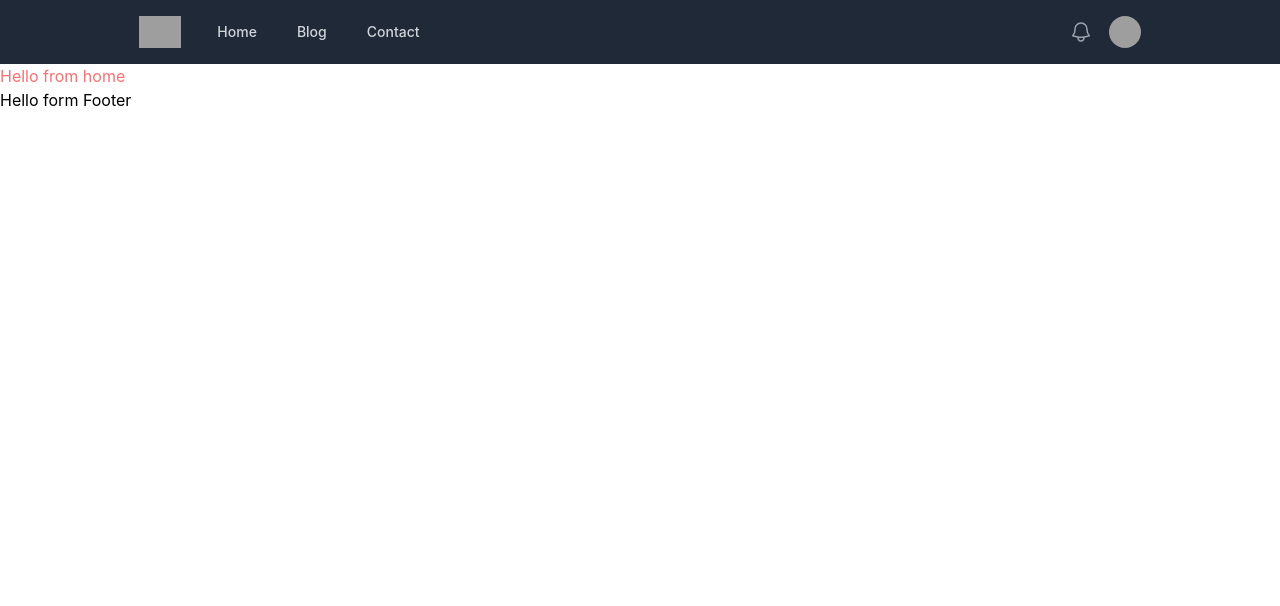
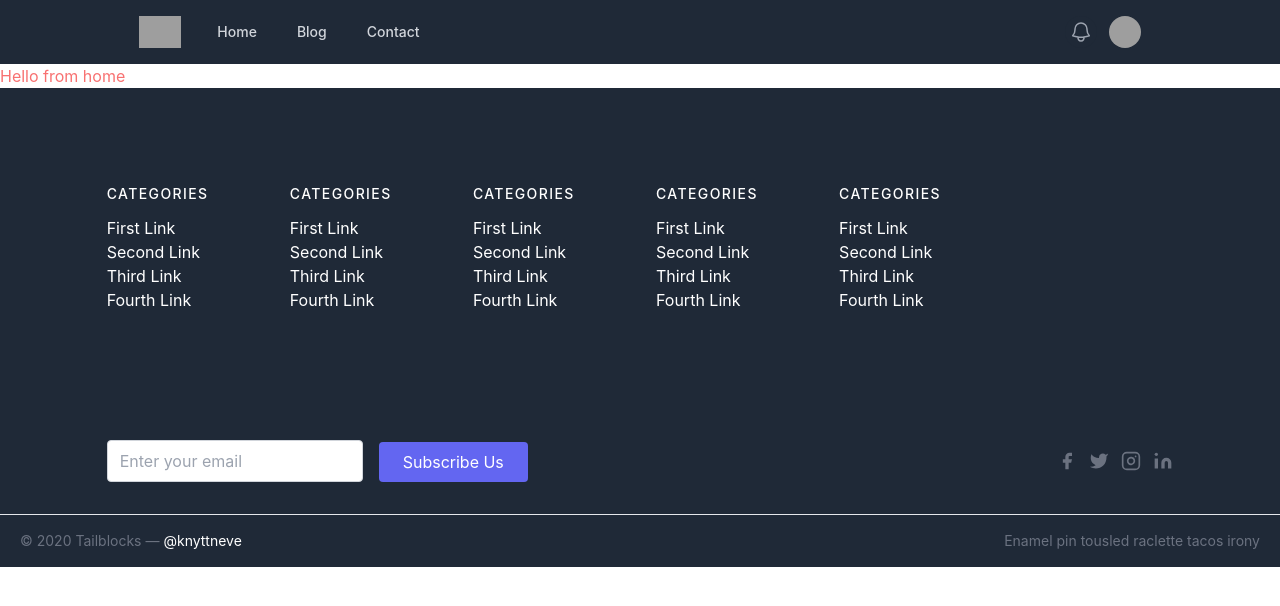
Before and after one commit to AmitKumarSutradhar/laptop-swap-station, a React (Create React App) app: page / in a window 1280 px wide. Shown: the top 606 px of the page. Built offline with nearby package versions, Linux system fonts and the light colour scheme; grey boxes are pictures that could not be loaded.

Commit message:
Footer Section  Added

```diff
--- a/src/Pages/Shared/Footer/Footer.js
+++ b/src/Pages/Shared/Footer/Footer.js
@@ -2,11 +2,145 @@
 
 const Footer = () => {
     return (
+        <footer class="text-white bg-gray-800 body-font">
+            <div class="w-10/12  py-24 mx-auto">
+                <div class="flex flex-wrap md:text-left text-center -mb-10 -mx-4">
+                    <div class="lg:w-1/6 md:w-1/2 w-full px-4">
+                        <h2 class="title-font font-medium text-white tracking-widest text-sm mb-3">CATEGORIES</h2>
+                        <nav class="list-none mb-10">
+                            <li>
+                                <a href="/" class="text-white hover:text-gray-800">First Link</a>
+                            </li>
+                            <li>
+                                <a href="/" class="text-white hover:text-gray-800">Second Link</a>
+                            </li>
+                            <li>
+                                <a href="/" class="text-white hover:text-gray-800">Third Link</a>
+                            </li>
+                            <li>
+                                <a href="/" class="text-white hover:text-gray-800">Fourth Link</a>
+                            </li>
+                        </nav>
+                    </div>
+                    <div class="lg:w-1/6 md:w-1/2 w-full px-4">
+                        <h2 class="title-font font-medium text-white tracking-widest text-sm mb-3">CATEGORIES</h2>
+                        <nav class="list-none mb-10">
+                            <li>
+                                <a href="/" class="text-white hover:text-gray-800">First Link</a>
+                            </li>
+                            <li>
+                                <a href="/" class="text-white hover:text-gray-800">Second Link</a>
+                            </li>
+                            <li>
+                                <a href="/" class="text-white hover:text-gray-800">Third Link</a>
+                            </li>
+                            <li>
+                                <a href="/" class="text-white hover:text-gray-800">Fourth Link</a>
+                            </li>
+                        </nav>
+                    </div>
+                    <div class="lg:w-1/6 md:w-1/2 w-full px-4">
+                        <h2 class="title-font font-medium text-white tracking-widest text-sm mb-3">CATEGORIES</h2>
+                        <nav class="list-none mb-10">
+                            <li>
+                                <a href="/" class="text-white hover:text-gray-800">First Link</a>
+                            </li>
+                            <li>
+                                <a href="/" class="text-white hover:text-gray-800">Second Link</a>
+                            </li>
+                            <li>
+                                <a href="/" class="text-white hover:text-gray-800">Third Link</a>
+                            </li>
+                            <li>
+                                <a href="/" class="text-white hover:text-gray-800">Fourth Link</a>
+                            </li>
+                        </nav>
+                    </div>
+                    <div class="lg:w-1/6 md:w-1/2 w-full px-4">
+                        <h2 class="title-font font-medium text-white tracking-widest text-sm mb-3">CATEGORIES</h2>
+                        <nav class="list-none mb-10">
+                            <li>
+                                <a href="/" class="text-white hover:text-gray-800">First Link</a>
+                            </li>
+                            <li>
+                                <a href="/" class="text-white hover:text-gray-800">Second Link</a>
+                            </li>
+                            <li>
+                                <a href="/" class="text-white hover:text-gray-800">Third Link</a>
+                            </li>
+                            <li>
+                                <a href="/" class="text-white hover:text-gray-800">Fourth Link</a>
+                            </li>
+                        </nav>
+                    </div>
+                    <div class="lg:w-1/6 md:w-1/2 w-full px-4">
+                        <h2 class="title-font font-medium text-white tracking-widest text-sm mb-3">CATEGORIES</h2>
+                        <nav class="list-none mb-10">
+                            <li>
+                                <a href="/" class="text-white hover:text-gray-800">First Link</a>
+                            </li>
+                            <li>
+                                <a href="/" class="text-white hover:text-gray-800">Second Link</a>
+                            </li>
+                            <li>
+                                <a href="/" class="text-white hover:text-gray-800">Third Link</a>
+                            </li>
+                            <li>
+                                <a href="/" class="text-white hover:text-gray-800">Fourth Link</a>
+                            </li>
+                        </nav>
+                    </div>
+                </div>
+            </div>
+            <div>
+                {/* <hr className='w-10/12 mx-auto' /> */}
+                <div class="w-10/12 py-8 flex flex-wrap mx-auto items-center">
+                    <div class="flex md:flex-nowrap flex-wrap justify-center items-end md:justify-start">
+                        <div class="relative sm:w-64 w-40 sm:mr-4 mr-2">
+                            {/* <label for="footer-field" class="leading-7 text-sm text-white">Placeholder</label> */}
+                            <input type="text" id="footer-field" name="footer-field" class="w-full bg-white-100 bg-opacity-50 rounded border border-gray-300 focus:ring-2 focus:bg-transparent focus:ring-indigo-200 focus:border-indigo-500 text-base outline-none text-gray-700 py-1 px-3 leading-8 transition-colors duration-200 ease-in-out" placeholder='Enter your email' />
+                        </div>
+                        <button class="inline-flex text-white bg-indigo-500 border-0 py-2 px-6 focus:outline-none hover:bg-indigo-600 rounded">Subscribe Us</button>
+                        {/* <p class="text-gray-500 text-sm md:ml-6 md:mt-0 mt-2 sm:text-left text-center">Bitters chicharrones fanny pack
+                            <br class="lg:block hidden" />waistcoat green juice
+                        </p> */}
+                    </div>
+                    <span class="inline-flex lg:ml-auto lg:mt-0 mt-6 w-full justify-center md:justify-start md:w-auto">
+                        <a href="/" class="text-gray-500">
+                            <svg fill="currentColor" stroke-linecap="round" stroke-linejoin="round" stroke-width="2" class="w-5 h-5" viewBox="0 0 24 24">
+                                <path d="M18 2h-3a5 5 0 00-5 5v3H7v4h3v8h4v-8h3l1-4h-4V7a1 1 0 011-1h3z"></path>
+                            </svg>
+                        </a>
+                        <a href="/" class="ml-3 text-gray-500">
+                            <svg fill="currentColor" stroke-linecap="round" stroke-linejoin="round" stroke-width="2" class="w-5 h-5" viewBox="0 0 24 24">
+                                <path d="M23 3a10.9 10.9 0 01-3.14 1.53 4.48 4.48 0 00-7.86 3v1A10.66 10.66 0 013 4s-4 9 5 13a11.64 11.64 0 01-7 2c9 5 20 0 20-11.5a4.5 4.5 0 00-.08-.83A7.72 7.72 0 0023 3z"></path>
+                            </svg>
+                        </a>
+                        <a href="/" class="ml-3 text-gray-500">
+                            <svg fill="none" stroke="currentColor" stroke-linecap="round" stroke-linejoin="round" stroke-width="2" class="w-5 h-5" viewBox="0 0 24 24">
+                                <rect width="20" height="20" x="2" y="2" rx="5" ry="5"></rect>
+                                <path d="M16 11.37A4 4 0 1112.63 8 4 4 0 0116 11.37zm1.5-4.87h.01"></path>
+                            </svg>
+                        </a>
+                        <a href="/" class="ml-3 text-gray-500">
+                            <svg fill="currentColor" stroke="currentColor" stroke-linecap="round" stroke-linejoin="round" stroke-width="0" class="w-5 h-5" viewBox="0 0 24 24">
+                                <path stroke="none" d="M16 8a6 6 0 016 6v7h-4v-7a2 2 0 00-2-2 2 2 0 00-2 2v7h-4v-7a6 6 0 016-6zM2 9h4v12H2z"></path>
+                                <circle cx="4" cy="4" r="2" stroke="none"></circle>
+                            </svg>
+                        </a>
+                    </span>
+                </div>
+            </div>
 
-
-        <h2>Hello form Footer</h2>
-
-
+            <div class="border-t border-gray-200">
+                <div class="container mx-auto py-4 px-5 flex flex-wrap flex-col sm:flex-row">
+                    <p class="text-gray-500 text-sm text-center sm:text-left">© 2020 Tailblocks —
+                        <a href="https://twitter.com/knyttneve" class="text-white ml-1" target="_blank" rel="noopener noreferrer">@knyttneve</a>
+                    </p>
+                    <span class="sm:ml-auto sm:mt-0 mt-2 sm:w-auto w-full sm:text-left text-center text-gray-500 text-sm">Enamel pin tousled raclette tacos irony</span>
+                </div>
+            </div>
+        </footer>
     );
 };
 
```
